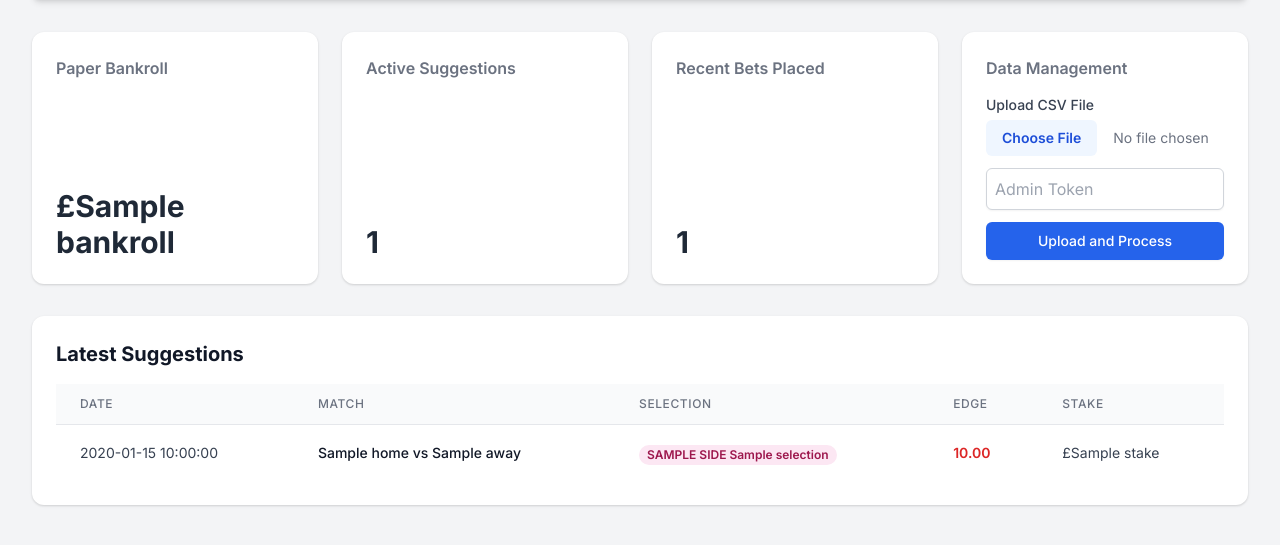
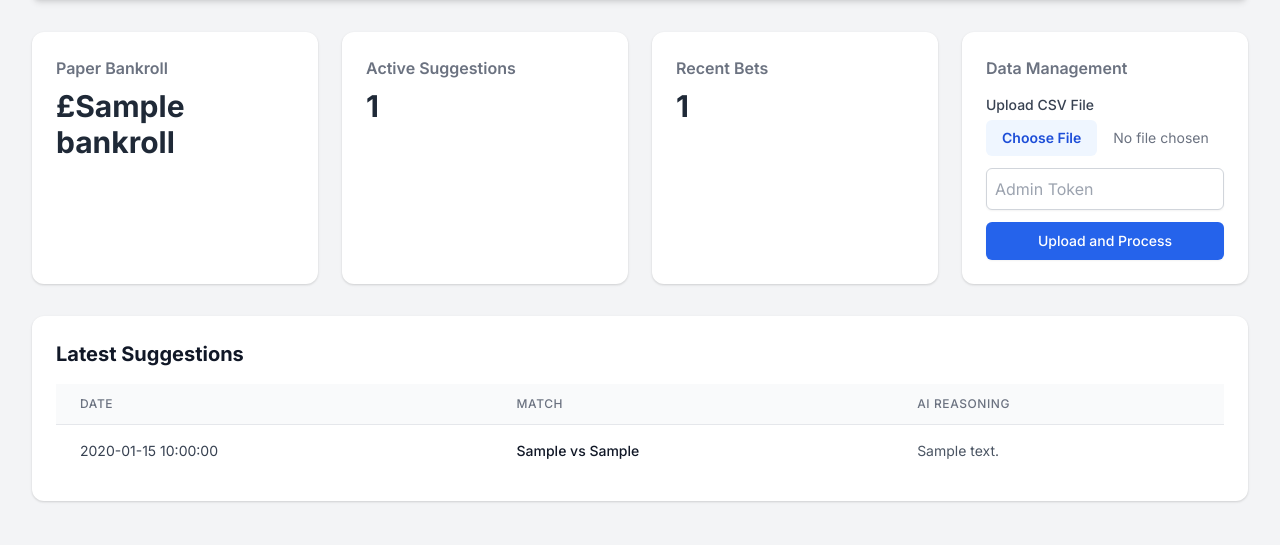
Before and after one commit to warmo1/autobet, a Flask app: template sports/templates/dashboard.html in a window 1280 px wide. Shown: the part 96-641 px from the top of the page. Run offline with Flask 3, Linux system fonts and the light colour scheme; the template is opened without the code that fills it: most values are stand-ins (such as "Sample title", 1, 10 or a date in 2020); parts of the project's set-up code (start-up, migrations or seed data) failed here and were passed over; some libraries are stand-ins or nearby versions.

Commit message:
Update dashboard.html

```diff
--- a/sports/templates/dashboard.html
+++ b/sports/templates/dashboard.html
@@ -45,21 +45,11 @@
     {% endwith %}
 
     <div class="grid grid-cols-1 md:grid-cols-2 lg:grid-cols-4 gap-6">
-      <!-- Bankroll Card -->
-      <div class="card p-6 flex flex-col justify-between">
-        <h3 class="font-semibold text-gray-500">Paper Bankroll</h3>
-        <p class="text-3xl font-bold mt-2">£{{ bankroll }}</p>
-      </div>
-      <!-- Suggestions Card -->
-      <div class="card p-6 flex flex-col justify-between">
-        <h3 class="font-semibold text-gray-500">Active Suggestions</h3>
-        <p class="text-3xl font-bold mt-2">{{ suggestions|length }}</p>
-      </div>
-      <!-- Recent Bets Card -->
-      <div class="card p-6 flex flex-col justify-between">
-        <h3 class="font-semibold text-gray-500">Recent Bets Placed</h3>
-        <p class="text-3xl font-bold mt-2">{{ recent_bets|length }}</p>
-      </div>
+      <!-- Cards for Bankroll, Suggestions, etc. -->
+      <div class="card p-6"><h3 class="font-semibold text-gray-500">Paper Bankroll</h3><p class="text-3xl font-bold mt-2">£{{ bankroll }}</p></div>
+      <div class="card p-6"><h3 class="font-semibold text-gray-500">Active Suggestions</h3><p class="text-3xl font-bold mt-2">{{ suggestions|length }}</p></div>
+      <div class="card p-6"><h3 class="font-semibold text-gray-500">Recent Bets</h3><p class="text-3xl font-bold mt-2">{{ recent_bets|length }}</p></div>
+
       <!-- Data Management Card -->
       <div class="card p-6">
         <h3 class="font-semibold text-gray-500 mb-3">Data Management</h3>
@@ -86,30 +76,21 @@
             <tr>
               <th scope="col" class="px-6 py-3 text-left text-xs font-medium text-gray-500 uppercase tracking-wider">Date</th>
               <th scope="col" class="px-6 py-3 text-left text-xs font-medium text-gray-500 uppercase tracking-wider">Match</th>
-              <th scope="col" class="px-6 py-3 text-left text-xs font-medium text-gray-500 uppercase tracking-wider">Selection</th>
-              <th scope="col" class="px-6 py-3 text-left text-xs font-medium text-gray-500 uppercase tracking-wider">Edge</th>
-              <th scope="col" class="px-6 py-3 text-left text-xs font-medium text-gray-500 uppercase tracking-wider">Stake</th>
+              <th scope="col" class="px-6 py-3 text-left text-xs font-medium text-gray-500 uppercase tracking-wider">AI Reasoning</th>
             </tr>
           </thead>
           <tbody class="bg-white divide-y divide-gray-200">
             {% if suggestions %}
               {% for s in suggestions[:10] %}
                 <tr>
-                  <td class="px-6 py-4 whitespace-nowrap text-sm text-gray-700">{{ s.date }}</td>
-                  <td class="px-6 py-4 whitespace-nowrap text-sm font-medium text-gray-900">{{ s.home }} vs {{ s.away }}</td>
-                  <td class="px-6 py-4 whitespace-nowrap">
-                    <span class="px-2 inline-flex text-xs leading-5 font-semibold rounded-full
-                      {% if s.side == 'back' %} bg-blue-100 text-blue-800 {% else %} bg-pink-100 text-pink-800 {% endif %}">
-                      {{ s.side | upper }} {{ s.selection }}
-                    </span>
-                  </td>
-                  <td class="px-6 py-4 whitespace-nowrap text-sm font-semibold {% if s.edge > 0 %} text-green-600 {% else %} text-red-600 {% endif %}">{{ "%.2f"|format(s.edge) }}</td>
-                  <td class="px-6 py-4 whitespace-nowrap text-sm text-gray-700">£{{ s.stake }}</td>
+                  <td class="px-6 py-4 whitespace-nowrap text-sm text-gray-700">{{ s.start_date }}</td>
+                  <td class="px-6 py-4 whitespace-nowrap text-sm font-medium text-gray-900">{{ s.home_team }} vs {{ s.away_team }}</td>
+                  <td class="px-6 py-4 text-sm text-gray-600">{{ s.note | default('N/A', true) }}</td>
                 </tr>
               {% endfor %}
             {% else %}
               <tr>
-                <td colspan="5" class="px-6 py-4 text-center text-sm text-gray-500">No suggestions yet. Run <code>python3 -m sports.run suggest</code> or upload data.</td>
+                <td colspan="3" class="px-6 py-4 text-center text-sm text-gray-500">No suggestions yet.</td>
               </tr>
             {% endif %}
           </tbody>
```
